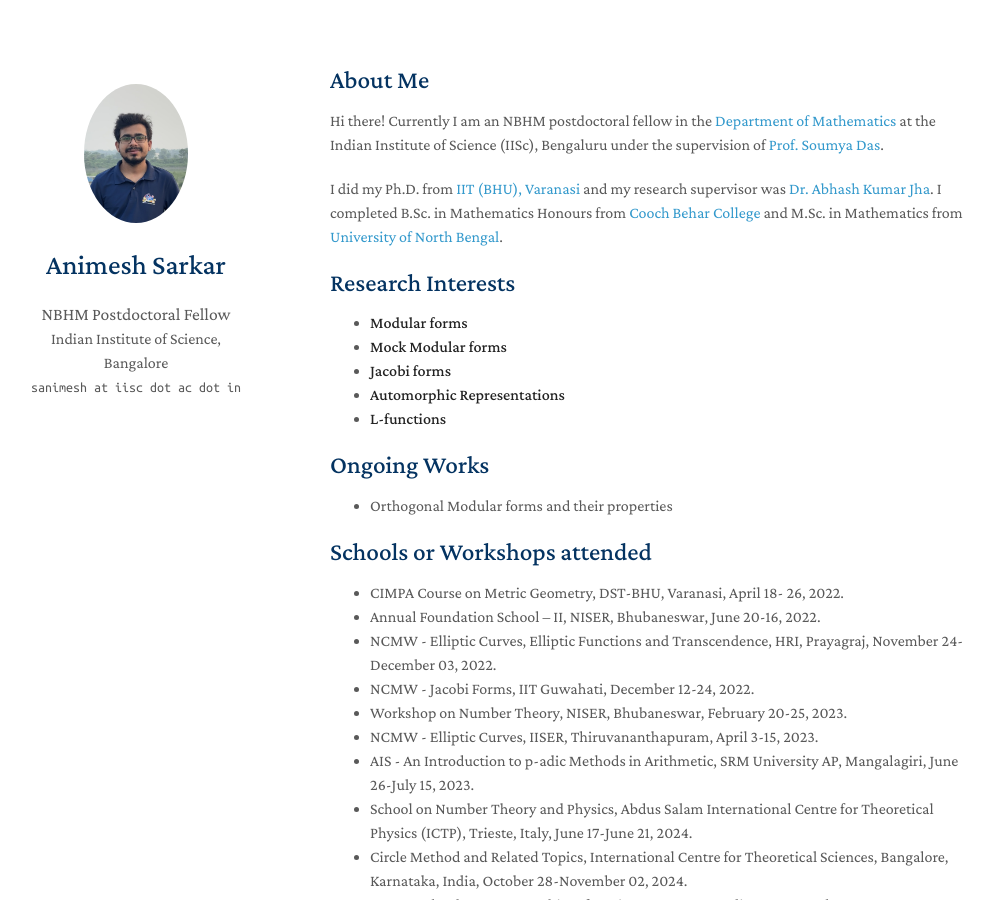
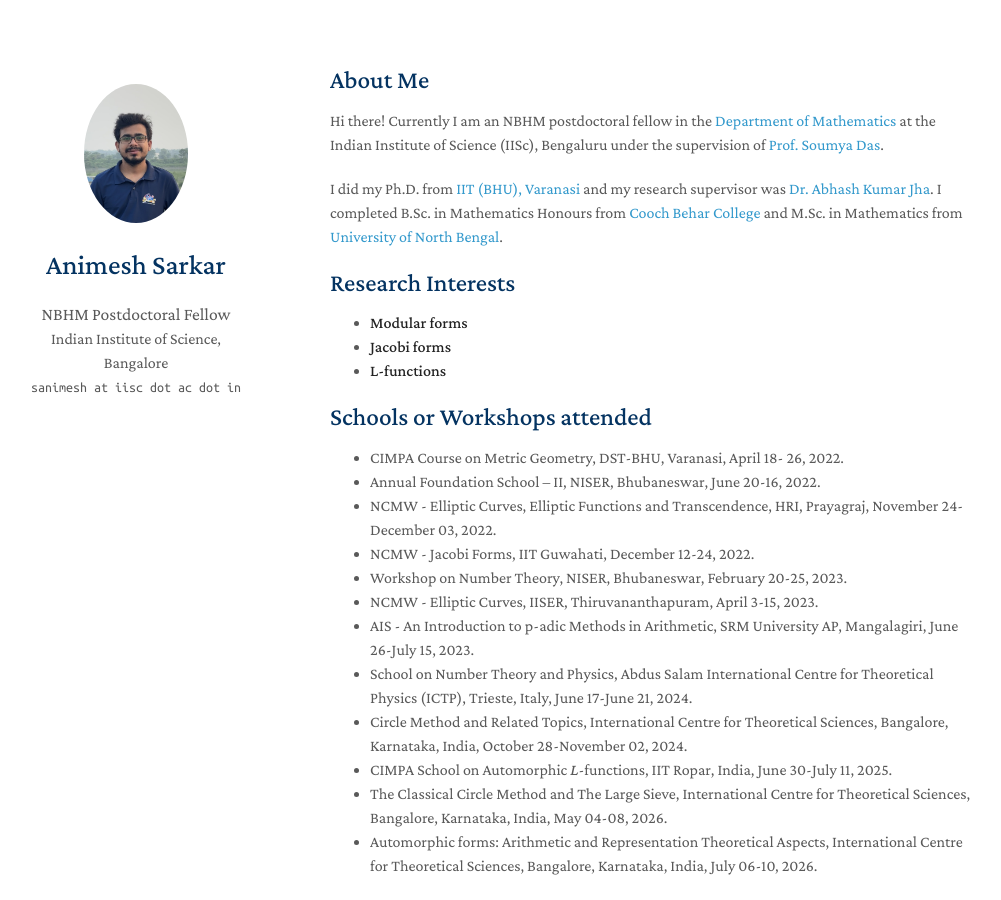
Before and after one commit to 4nimesh/4nimesh.github.io, a Jekyll site: the page built from index.md, in a window 1280 px wide and 900 px high. Shown: the whole window, without its empty margins (140-1141 px from the left). Built offline with Jekyll 4.4.1, drawn with Linux system fonts in a browser that asks for light colours; a style sheet for code colours, icons or effects is not loaded.

Commit message:
Update index.md

```diff
--- a/index.md
+++ b/index.md
@@ -45,13 +45,14 @@
 ## Research Interests
 
 - **Modular forms**
-- **Mock Modular forms**
+<!-- - **Mock Modular forms**  -->
 - **Jacobi forms**
-- **Automorphic Representations**
+<!-- - **Automorphic Representations**  -->
 - **L-functions**
 
-## Ongoing Works
-- Orthogonal Modular forms and their properties
+<!-- ## Ongoing Works
+-
+- Orthogonal Modular forms and their properties -->
 <!-- - Trying to get my head around automorphic representations -->
 
 <!-- ## Hobbies
@@ -70,6 +71,7 @@
 - Circle Method and Related Topics, International Centre for Theoretical Sciences, Bangalore, Karnataka, India, October 28-November 02, 2024.
 - CIMPA School on Automorphic _L_-functions, IIT Ropar, India, June 30-July 11, 2025.
 - The Classical Circle Method and The Large Sieve, International Centre for Theoretical Sciences, Bangalore, Karnataka, India, May 04-08, 2026.
+- Automorphic forms: Arithmetic and Representation Theoretical Aspects, International Centre for Theoretical Sciences, Bangalore, Karnataka, India, July 06-10, 2026.
 
 ## Conferences attended
 - **International Seminar on Topology, Algebra and Applications**, University of North Bengal, Siliguri,  West Bengal, India, March 12-14, 2024.
```
